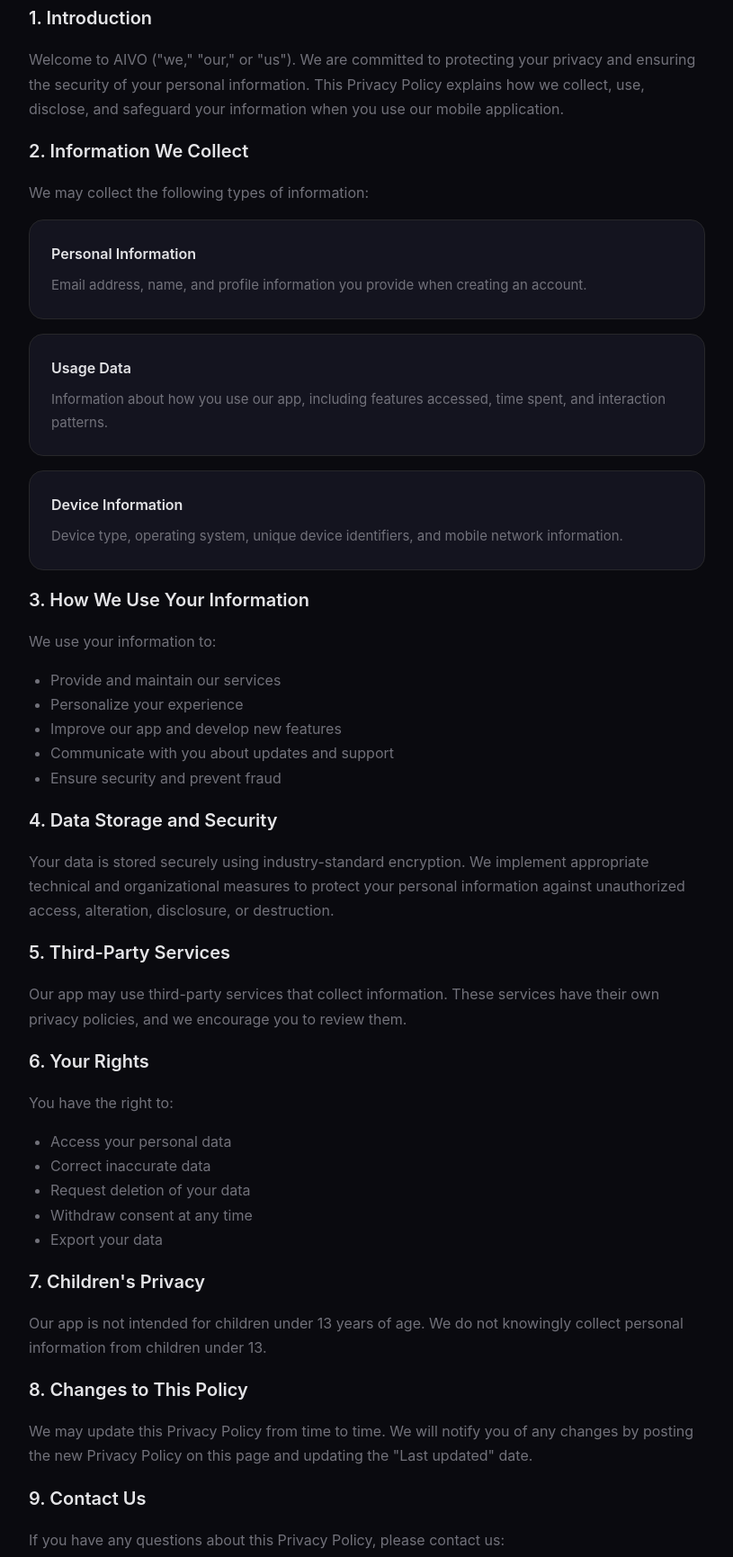
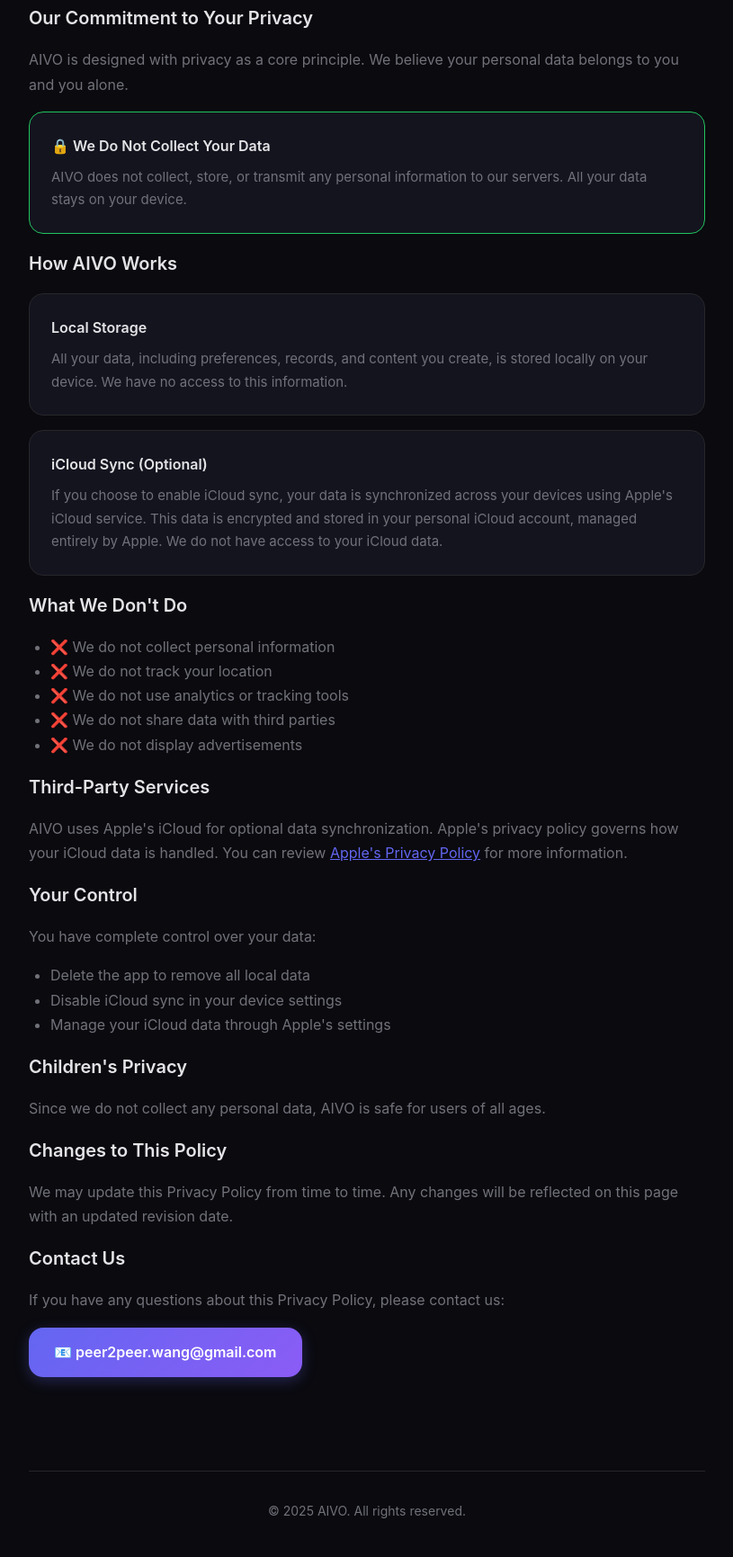
Before and after one commit to cosmopolition/aivo-support, a plain HTML site: page privacy.html in a window 1280 px wide. Shown: the part 413-2144 px from the top of the page at 90% size, without its empty margins (232-1047 px from the left). Drawn offline with Linux system fonts and the light colour scheme.

Commit message:
Simplify privacy policy - local storage + iCloud only, no data collection

```diff
--- a/privacy.html
+++ b/privacy.html
@@ -26,57 +26,53 @@
       </section>
 
       <section class="content">
-        <h2>1. Introduction</h2>
-        <p>Welcome to AIVO ("we," "our," or "us"). We are committed to protecting your privacy and ensuring the security of your personal information. This Privacy Policy explains how we collect, use, disclose, and safeguard your information when you use our mobile application.</p>
+        <h2>Our Commitment to Your Privacy</h2>
+        <p>AIVO is designed with privacy as a core principle. We believe your personal data belongs to you and you alone.</p>
 
-        <h2>2. Information We Collect</h2>
-        <p>We may collect the following types of information:</p>
-        <div class="faq-item">
-          <h3>Personal Information</h3>
-          <p>Email address, name, and profile information you provide when creating an account.</p>
-        </div>
-        <div class="faq-item">
-          <h3>Usage Data</h3>
-          <p>Information about how you use our app, including features accessed, time spent, and interaction patterns.</p>
-        </div>
-        <div class="faq-item">
-          <h3>Device Information</h3>
-          <p>Device type, operating system, unique device identifiers, and mobile network information.</p>
+        <div class="faq-item" style="border-color: #22c55e;">
+          <h3>🔒 We Do Not Collect Your Data</h3>
+          <p>AIVO does not collect, store, or transmit any personal information to our servers. All your data stays on your device.</p>
         </div>
 
-        <h2>3. How We Use Your Information</h2>
-        <p>We use your information to:</p>
+        <h2>How AIVO Works</h2>
+
+        <div class="faq-item">
+          <h3>Local Storage</h3>
+          <p>All your data, including preferences, records, and content you create, is stored locally on your device. We have no access to this information.</p>
+        </div>
+
+        <div class="faq-item">
+          <h3>iCloud Sync (Optional)</h3>
+          <p>If you choose to enable iCloud sync, your data is synchronized across your devices using Apple's iCloud service. This data is encrypted and stored in your personal iCloud account, managed entirely by Apple. We do not have access to your iCloud data.</p>
+        </div>
+
+        <h2>What We Don't Do</h2>
         <ul style="color: var(--color-text-muted); margin-left: 24px; margin-bottom: 16px;">
-          <li>Provide and maintain our services</li>
-          <li>Personalize your experience</li>
-          <li>Improve our app and develop new features</li>
-          <li>Communicate with you about updates and support</li>
-          <li>Ensure security and prevent fraud</li>
+          <li>❌ We do not collect personal information</li>
+          <li>❌ We do not track your location</li>
+          <li>❌ We do not use analytics or tracking tools</li>
+          <li>❌ We do not share data with third parties</li>
+          <li>❌ We do not display advertisements</li>
         </ul>
 
-        <h2>4. Data Storage and Security</h2>
-        <p>Your data is stored securely using industry-standard encryption. We implement appropriate technical and organizational measures to protect your personal information against unauthorized access, alteration, disclosure, or destruction.</p>
+        <h2>Third-Party Services</h2>
+        <p>AIVO uses Apple's iCloud for optional data synchronization. Apple's privacy policy governs how your iCloud data is handled. You can review <a href="https://www.apple.com/legal/privacy/" style="color: var(--color-primary);">Apple's Privacy Policy</a> for more information.</p>
 
-        <h2>5. Third-Party Services</h2>
-        <p>Our app may use third-party services that collect information. These services have their own privacy policies, and we encourage you to review them.</p>
-
-        <h2>6. Your Rights</h2>
-        <p>You have the right to:</p>
+        <h2>Your Control</h2>
+        <p>You have complete control over your data:</p>
         <ul style="color: var(--color-text-muted); margin-left: 24px; margin-bottom: 16px;">
-          <li>Access your personal data</li>
-          <li>Correct inaccurate data</li>
-          <li>Request deletion of your data</li>
-          <li>Withdraw consent at any time</li>
-          <li>Export your data</li>
+          <li>Delete the app to remove all local data</li>
+          <li>Disable iCloud sync in your device settings</li>
+          <li>Manage your iCloud data through Apple's settings</li>
         </ul>
 
-        <h2>7. Children's Privacy</h2>
-        <p>Our app is not intended for children under 13 years of age. We do not knowingly collect personal information from children under 13.</p>
+        <h2>Children's Privacy</h2>
+        <p>Since we do not collect any personal data, AIVO is safe for users of all ages.</p>
 
-        <h2>8. Changes to This Policy</h2>
-        <p>We may update this Privacy Policy from time to time. We will notify you of any changes by posting the new Privacy Policy on this page and updating the "Last updated" date.</p>
+        <h2>Changes to This Policy</h2>
+        <p>We may update this Privacy Policy from time to time. Any changes will be reflected on this page with an updated revision date.</p>
 
-        <h2>9. Contact Us</h2>
+        <h2>Contact Us</h2>
         <p>If you have any questions about this Privacy Policy, please contact us:</p>
         <a href="mailto:peer2peer.wang@gmail.com" class="email-btn">📧 peer2peer.wang@gmail.com</a>
       </section>
```
